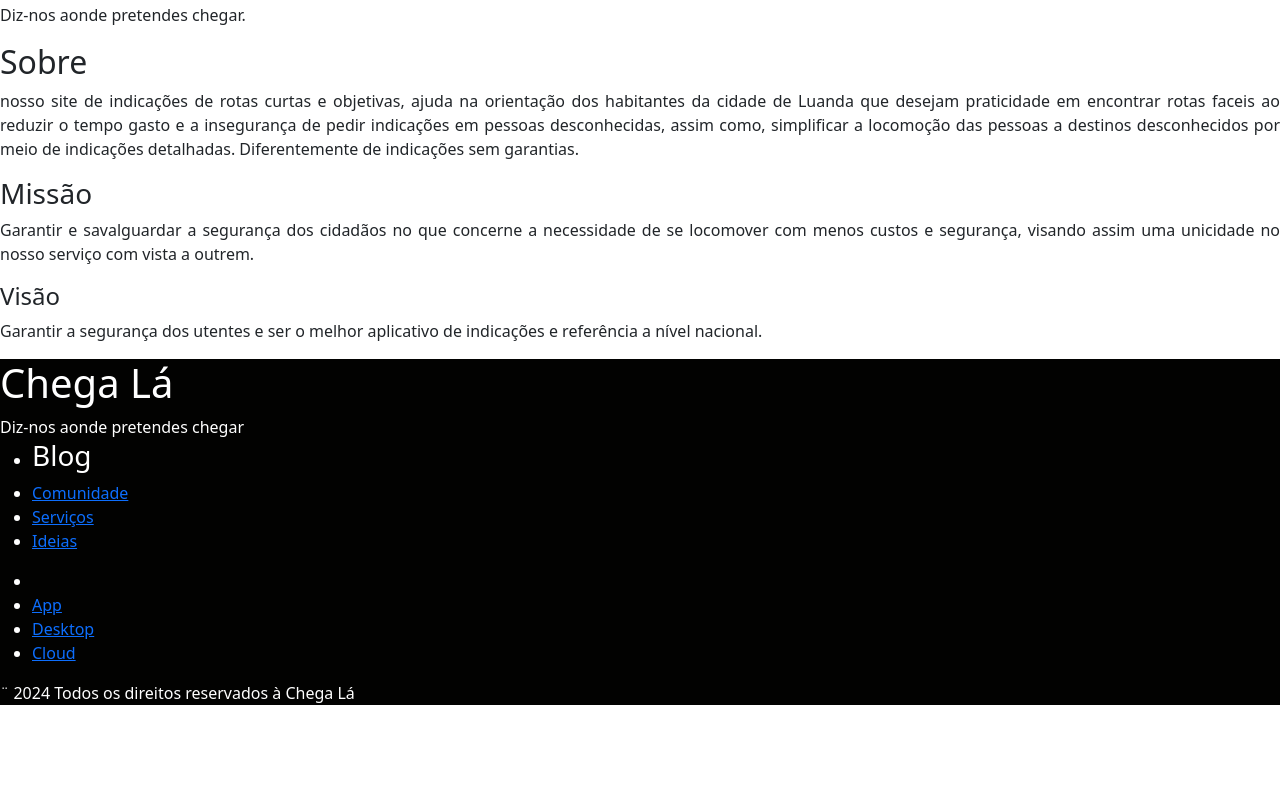
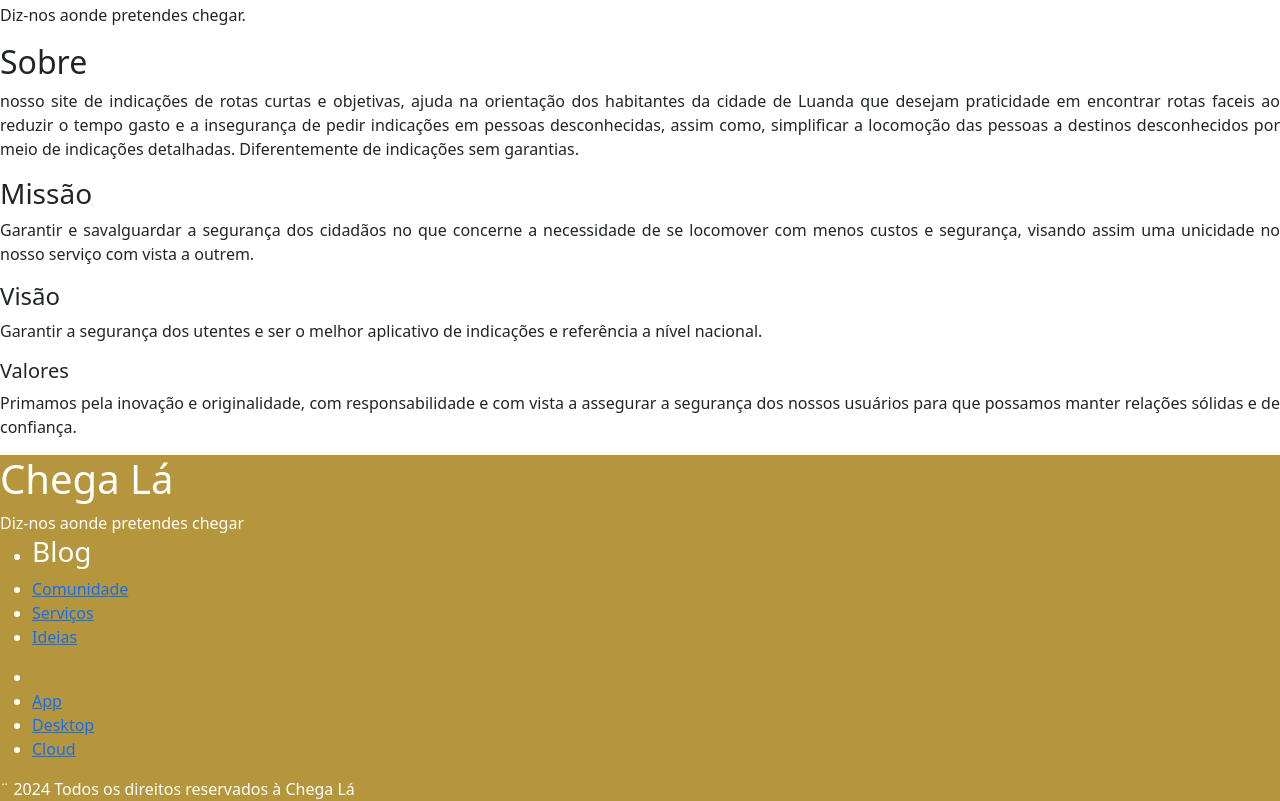
Before and after one commit to jjviviane/Chega-L-, a plain HTML site: page index.html in a window 1280 px wide. Shown: the part 531-1332 px from the top of the page. Before the commit the page ends 1236 px from the top, so only its background shows below. Drawn offline with nearby package versions, Linux system fonts and the light colour scheme.

Commit message:
nova atualização

```diff
--- a/css/estilo.css
+++ b/css/estilo.css
@@ -23,7 +23,7 @@
 
 
 .paz {
-  background-color:#020201;
+  background-color:#ad8925e3;
 
   color: white;
 
--- a/index.html
+++ b/index.html
@@ -27,7 +27,7 @@
                   <a class="nav-link active" aria-current="page" href="#">Página inicial</a>
                 </li>
                 <li class="nav-item">
-                  <a class="nav-link" href="#">Histórico de viagem</a>
+                  <a class="nav-link" href="#"></a>
                 </li>
                 <li class="nav-item dropdown">
                   <a class="nav-link dropdown-toggle" href="#" role="button" data-bs-toggle="dropdown" aria-expanded="false">
@@ -95,7 +95,8 @@
           <p>Garantir e savalguardar a segurança dos cidadãos no que concerne a necessidade de se locomover com menos custos e segurança, visando assim uma unicidade no nosso serviço com vista a outrem.</p>
           <h4>Visão</h4>
           <p>Garantir a segurança dos utentes e ser o melhor aplicativo de indicações e referência a nível nacional.</p>
-
+           <h5>Valores</h5>
+           <p>Primamos pela inovação e originalidade, com responsabilidade e com vista a assegurar a segurança dos nossos usuários para que possamos manter relações sólidas e de confiança.</p>
         </section>
 
 
```
